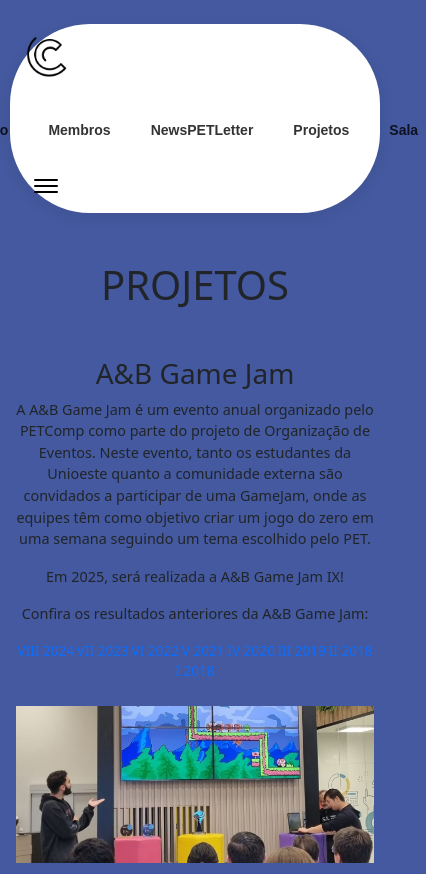
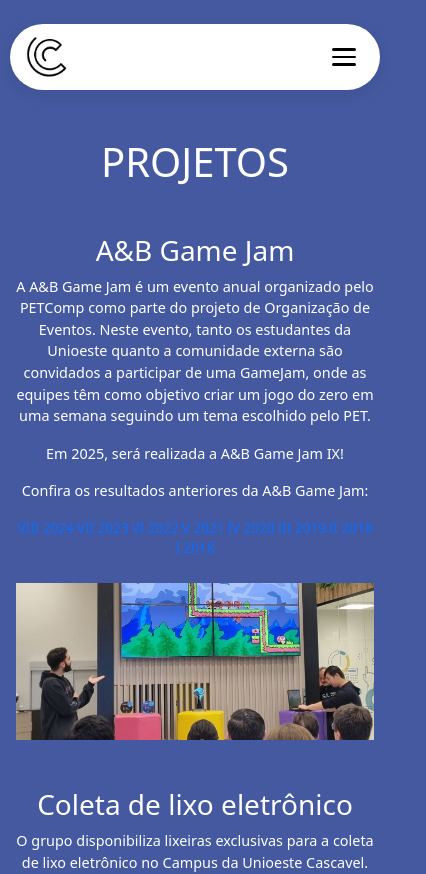
Before and after one commit to GabrielCM16/PET-Site, a React (Vite) app: page /projetos in a window 390 px wide. Shown: the top 874 px of the page, 426 px wide, since content can reach past the window. Built offline with nearby package versions, Linux system fonts and the light colour scheme.

Commit message:
adaptar header responsivo

```diff
--- a/src/components/footer/footer.tsx
+++ b/src/components/footer/footer.tsx
@@ -20,7 +20,7 @@ const Footer: React.FC = () => {
           </div>
 
           <div className="footer-section">
-            <h4>Complementos</h4>
+            <h4>Recursos</h4>
             <a href="">Projetos</a>
             <a href="">NewsPETLetter</a>
           </div>
--- a/src/components/header/header.css
+++ b/src/components/header/header.css
@@ -1,5 +1,3 @@
-
-
 .pet-header {
   background-color: white;
   box-shadow: 0px 4px 16px rgba(0, 0, 0, 0.08);
@@ -18,7 +16,7 @@
   justify-content: space-between;
   gap: 24px;
   flex-wrap: wrap;
-  position: relative; /* Necessário para centralizar o menu */
+  position: relative;
 }
 
 .pet-logo {
@@ -33,7 +31,6 @@
   object-fit: contain;
 }
 
-/* Centralização absoluta do menu de navegação */
 .pet-nav.desktop {
   position: absolute;
   left: 50%;
@@ -57,11 +54,6 @@
 
 .pet-nav a:hover {
   color: #0152f8;
-}
-
-.pet-auth-buttons {
-  display: flex;
-  gap: 12px;
 }
 
 .btn {
@@ -126,27 +118,90 @@
   padding: 6px 0;
 }
 
+/* Botão hambúrguer animado */
 .hamburger {
   display: none;
   flex-direction: column;
-  gap: 4px;
+  gap: 5px;
   background: none;
   border: none;
   cursor: pointer;
   padding: 8px;
   z-index: 1001;
+  transition: all 0.3s ease-in-out;
 }
 
 .hamburger span {
   width: 24px;
-  height: 2px;
+  height: 2.5px;
   background-color: black;
   border-radius: 4px;
+  transition: all 0.3s ease-in-out;
+  transform-origin: center;
+}
+
+.menu-open .hamburger span:nth-child(1) {
+  transform: rotate(45deg) translateY(8px);
+}
+
+.menu-open .hamburger span:nth-child(2) {
+  opacity: 0;
+}
+
+.menu-open .hamburger span:nth-child(3) {
+  transform: rotate(-45deg) translateY(-8px);
 }
 
 /* Responsivo */
 @media (max-width: 768px) {
-  .desktop {
+  .pet-nav.desktop {
+  display: flex;
+}
+
+@media (max-width: 768px) {
+  .pet-nav.desktop {
+    display: none;
+  }
+}
+
+
+  /* ... (estilos anteriores permanecem) ... */
+
+.hamburger {
+  display: none;
+  flex-direction: column;
+  gap: 5px;
+  background: none;
+  border: none;
+  cursor: pointer;
+  padding: 8px;
+  z-index: 1001;
+  transition: all 0.3s ease-in-out;
+}
+
+.hamburger span {
+  width: 24px;
+  height: 2.5px;
+  background-color: black;
+  border-radius: 4px;
+  transition: all 0.3s ease-in-out;
+  transform-origin: center;
+}
+
+.menu-open .hamburger span:nth-child(1) {
+  transform: rotate(45deg) translateY(8px);
+}
+
+.menu-open .hamburger span:nth-child(2) {
+  opacity: 0;
+}
+
+.menu-open .hamburger span:nth-child(3) {
+  transform: rotate(-45deg) translateY(-8px);
+}
+
+@media (max-width: 768px) {
+  .pet-nav.desktop {
     display: none;
   }
 
@@ -164,14 +219,6 @@
     justify-content: space-between;
     align-items: center;
   }
+}
 
-  .pet-nav.desktop {
-    position: static;
-    transform: none;
-    justify-content: center;
-    width: 100%;
-    margin-top: 12px;
-    background-color: transparent;
-    padding: 0;
-  }
 }
--- a/src/components/header/header.tsx
+++ b/src/components/header/header.tsx
@@ -23,8 +23,6 @@ const Header: React.FC = () => {
           <Link to="/sala">Sala</Link>
         </nav>
 
-
-
         <button className="hamburger" onClick={toggleMenu} aria-label="Menu">
           <span />
           <span />
@@ -39,8 +37,6 @@ const Header: React.FC = () => {
           <Link to="/newspetletter" onClick={toggleMenu}>NewsPETLetter</Link>
           <Link to="/projetos" onClick={toggleMenu}>Projetos</Link>
           <Link to="/sala" onClick={toggleMenu}>Sala</Link>
-          <a href="https://app.pet.com/" className="btn login" target="_blank" rel="noopener noreferrer">Login</a>
-          <a href="https://app.pet.com/signup" className="btn signup" target="_blank" rel="noopener noreferrer">Cadastre-se</a>
         </div>
       )}
     </header>
--- a/src/components/membrosAtuais/membroAtuais.tsx
+++ b/src/components/membrosAtuais/membroAtuais.tsx
@@ -393,7 +393,7 @@ const Membros: React.FC = () => {
 
       {/* Tutor atual */}
       <div className="mt-5">
-        <h2 className="display-6">Tutor</h2>
+        <h2 className="fs-2">Tutor</h2>
         <img
           src={galante}
           alt="Tutor profile"
@@ -452,7 +452,7 @@ const Membros: React.FC = () => {
       {/* Botão de expansão (mesmo estilo do "Saiba mais...") */}
       <div className="d-flex justify-content-center mt-4 mb-5">
         <button className="btn btn-outline-light" onClick={toggleExMembros}>
-          {showExMembros ? "Mostrar menos..." : "Saiba mais..."}
+          {showExMembros ? "Mostrar menos" : "Tutores / Membros Egressos"}
         </button>
       </div>
 
--- a/src/components/membrosAtuais/membrosAtuais.css
+++ b/src/components/membrosAtuais/membrosAtuais.css
@@ -29,3 +29,7 @@ a {
 a:hover {
   text-decoration: underline;
 }
+
+.container{
+  color: white;
+}
```
Also changed, not shown: src/components/Inicio/Inicio.tsx (line endings or trailing spaces).
